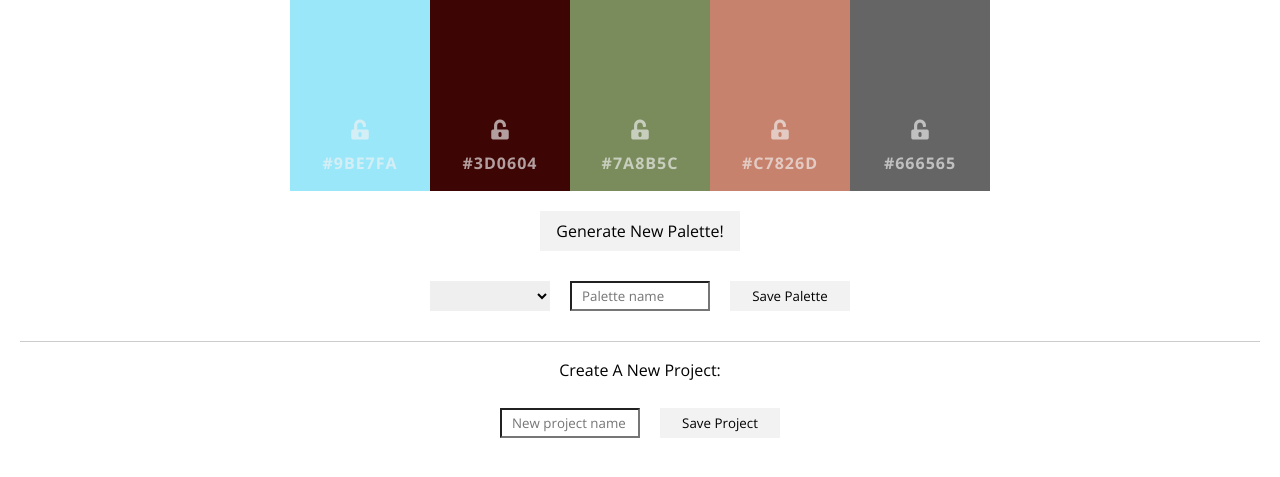
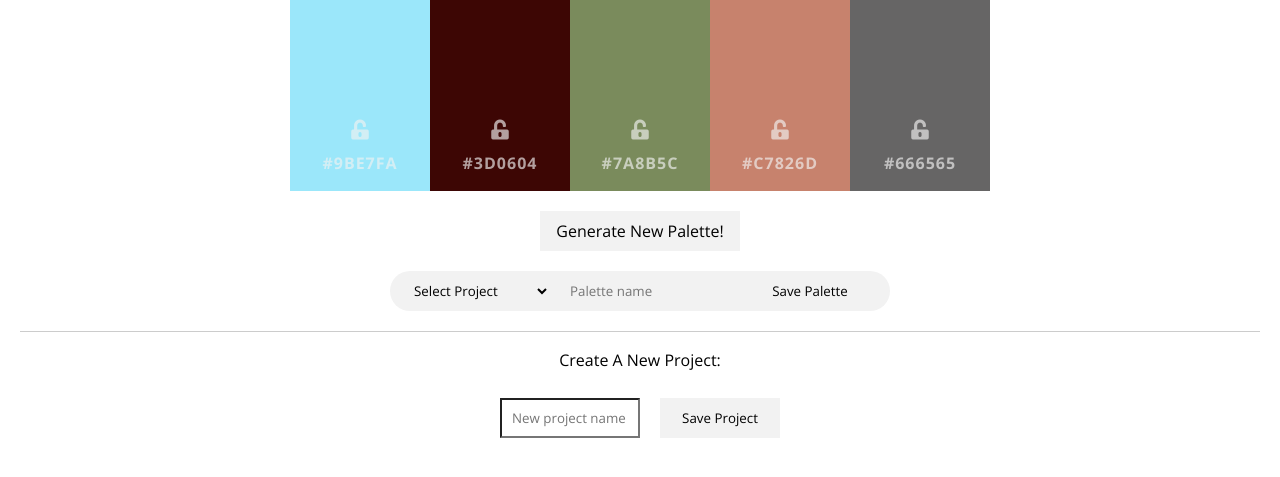
Before and after one commit to jjlljj/palette-picker, a website: page public/index.html in a window 1280 px wide. Shown: the part 91-568 px from the top of the page. Drawn offline with nearby package versions, Linux system fonts and the light colour scheme; no server answers.

Commit message:
Add rounded button styling to palette form

```diff
--- a/public/css/style.css
+++ b/public/css/style.css
@@ -51,6 +51,11 @@ h1 {
   opacity: .5;
 }
 
+.color-lock-btn:active {
+  color: #262626;
+  opacity: .8;
+}
+
 .fa-lock {
   opacity: .8
 }
@@ -92,30 +97,56 @@ button,
 input {
   border-radius: 0px;
   box-sizing: border-box;
-  height: 30px;
-  margin: 10px;
+  height: 40px;
 }
 
-.save-palette-form select {
-  border: none;
-  width: 120px;
+.select-wrap {
+  background: #f2f2f2;
+  border-top-left-radius: 20px;
+  border-bottom-left-radius: 20px;
+  padding-left: 20px;
 }
 
-.palette-name-input,
-.project-input {
-  padding-left: 10px;
+.project-select {
+  border: none;
+  background: transparent;
   width: 140px;
+  -webkit-border-radius: 0px;
+  -webkit-border-top-left-radius: 20px;
+  -webkit-border-bottom-left-radius: 20px;
 }
 
-.palette-submit,
-.project-submit {
+.palette-name-input {
+  background: #f2f2f2;
+  border-style: none;
+  padding-left: 20px;
+  width: 180px;
+}
+
+.palette-submit {
   background: #f2f2f2;
   border: none;
-  width: 120px;
+  border-top-right-radius: 20px;
+  border-bottom-right-radius: 20px;
+  width: 160px;
 }
 
 .projects-section {
 
+}
+
+
+.project-input {
+  padding-left: 10px;
+  margin: 10px;
+  width: 140px;
+}
+
+.project-submit {
+  background: #f2f2f2;
+  border: none;
+  margin: 10px;
+  width: 120px;
 }
 
 .projects-section h3 {
@@ -146,6 +177,7 @@ input {
   background: transparent;
   color: #cccccc;
   font-size: 20px;
+  margin-left: 10px;
 }
 
 .delete-btn:hover {
--- a/public/index.html
+++ b/public/index.html
@@ -24,9 +24,12 @@
        <form
          class="save-palette-form"
          onsubmit="addPalette(event)">
-          <select name="project" class="project-select">
+         <div class="select-wrap">
+            <select name="project" class="project-select">
+              <option default>Select Project</option>
 
-          </select>
+            </select>
+         </div>
           <input
             class="palette-name-input"
             type="text"
```
